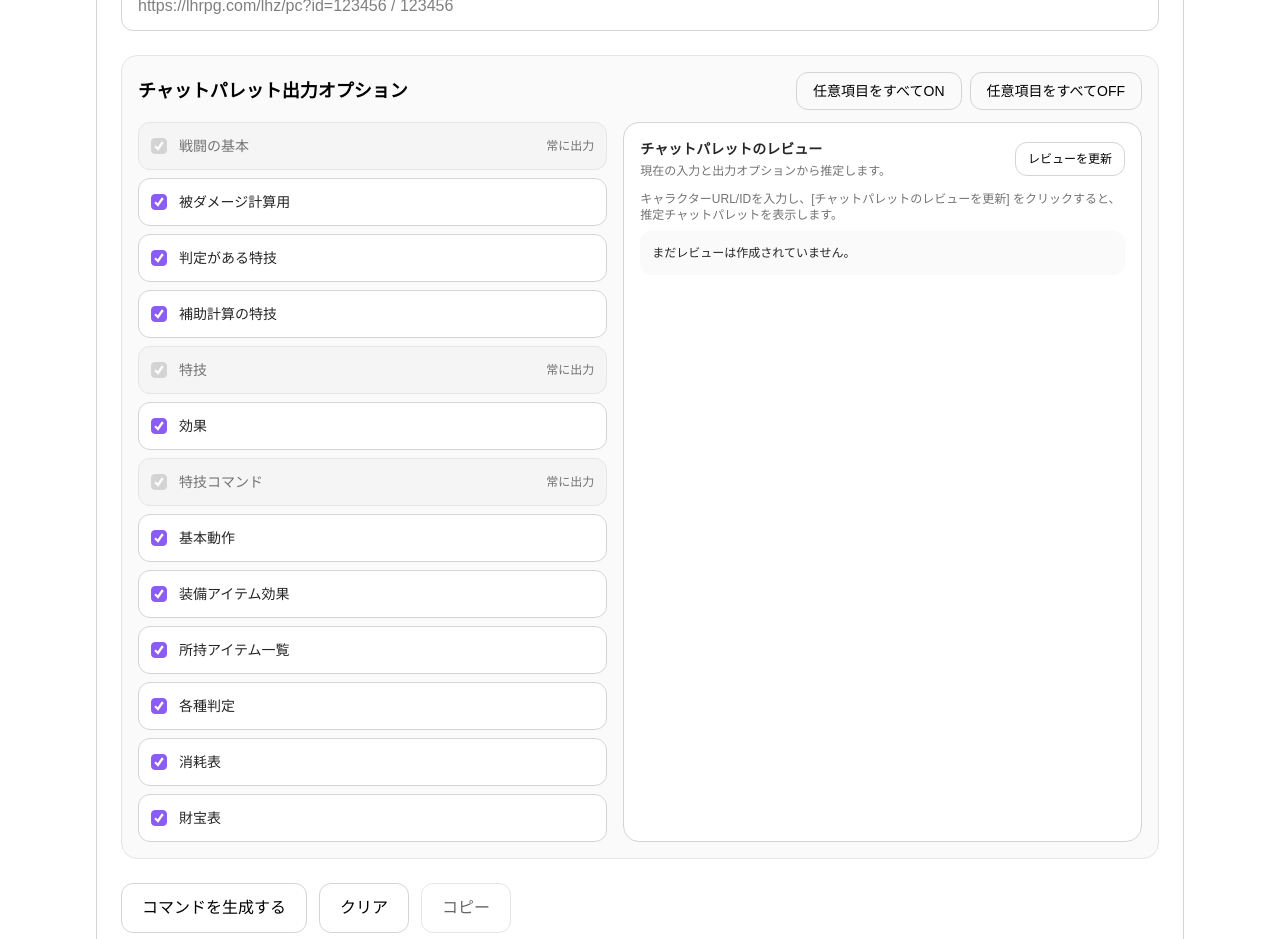
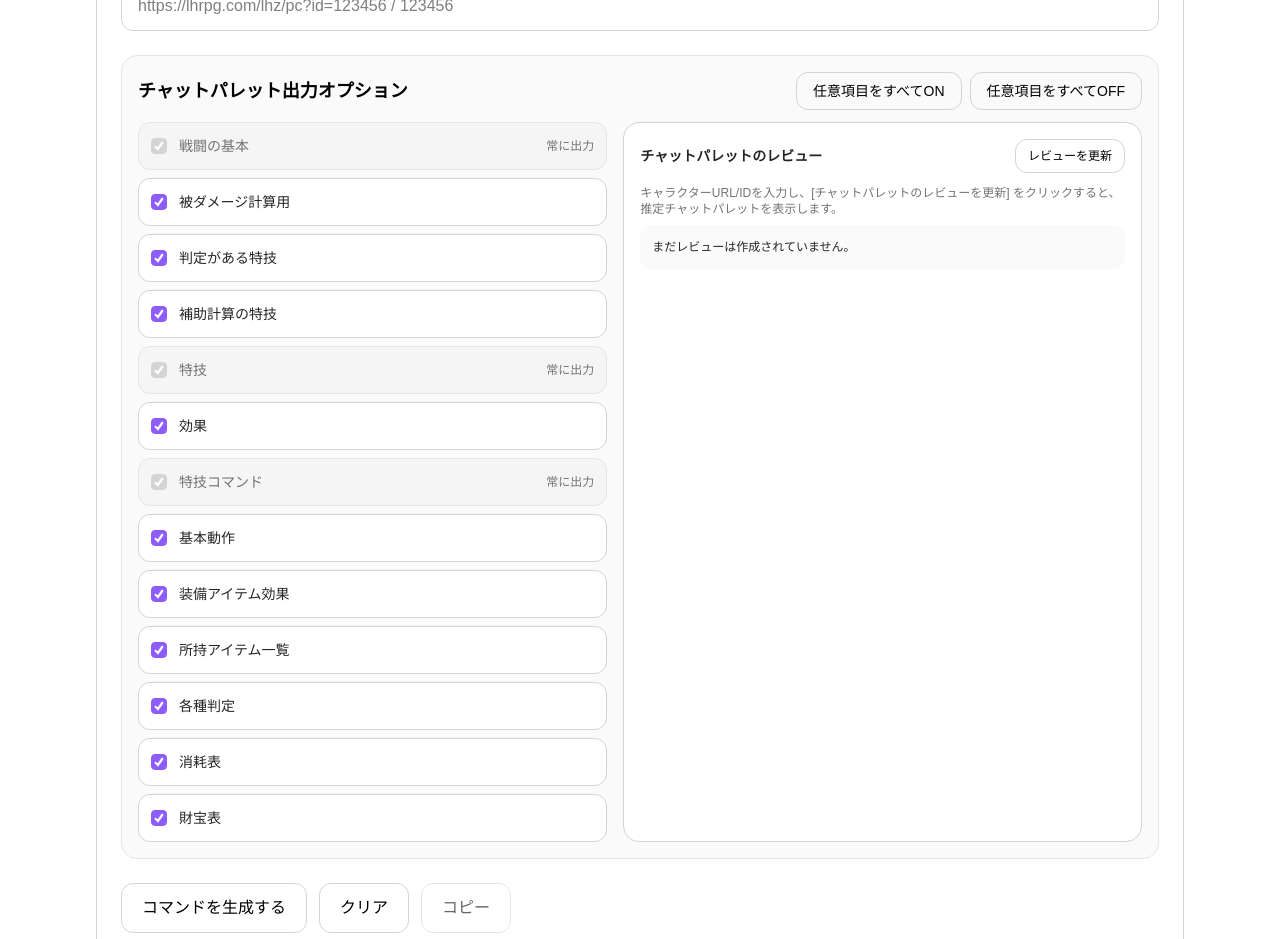
Before and after one commit to ramune428/lhtrpg_webapp_challenge, a Next.js app in the folder frontend/: page / in a window 1280 px wide. Shown: the part 1320-2259 px from the top of the page. Built offline with nearby package versions, Linux system fonts and the light colour scheme.

Commit message:
Remove static chat palette review description

```diff
--- a/frontend/app/page.tsx
+++ b/frontend/app/page.tsx
@@ -385,10 +385,7 @@ export default function HomePage() {
 
               <div className="rounded-2xl border border-neutral-300 bg-white p-4">
                 <div className="mb-3 flex flex-wrap items-center justify-between gap-3">
-                  <div>
-                    <h4 className="text-sm font-semibold text-neutral-800">チャットパレットのレビュー</h4>
-                    <p className="mt-1 text-xs text-neutral-500">現在の入力と出力オプションから推定します。</p>
-                  </div>
+                  <h4 className="text-sm font-semibold text-neutral-800">チャットパレットのレビュー</h4>
                   <button
                     type="button"
                     onClick={handleUpdateChatPaletteReview}
```
